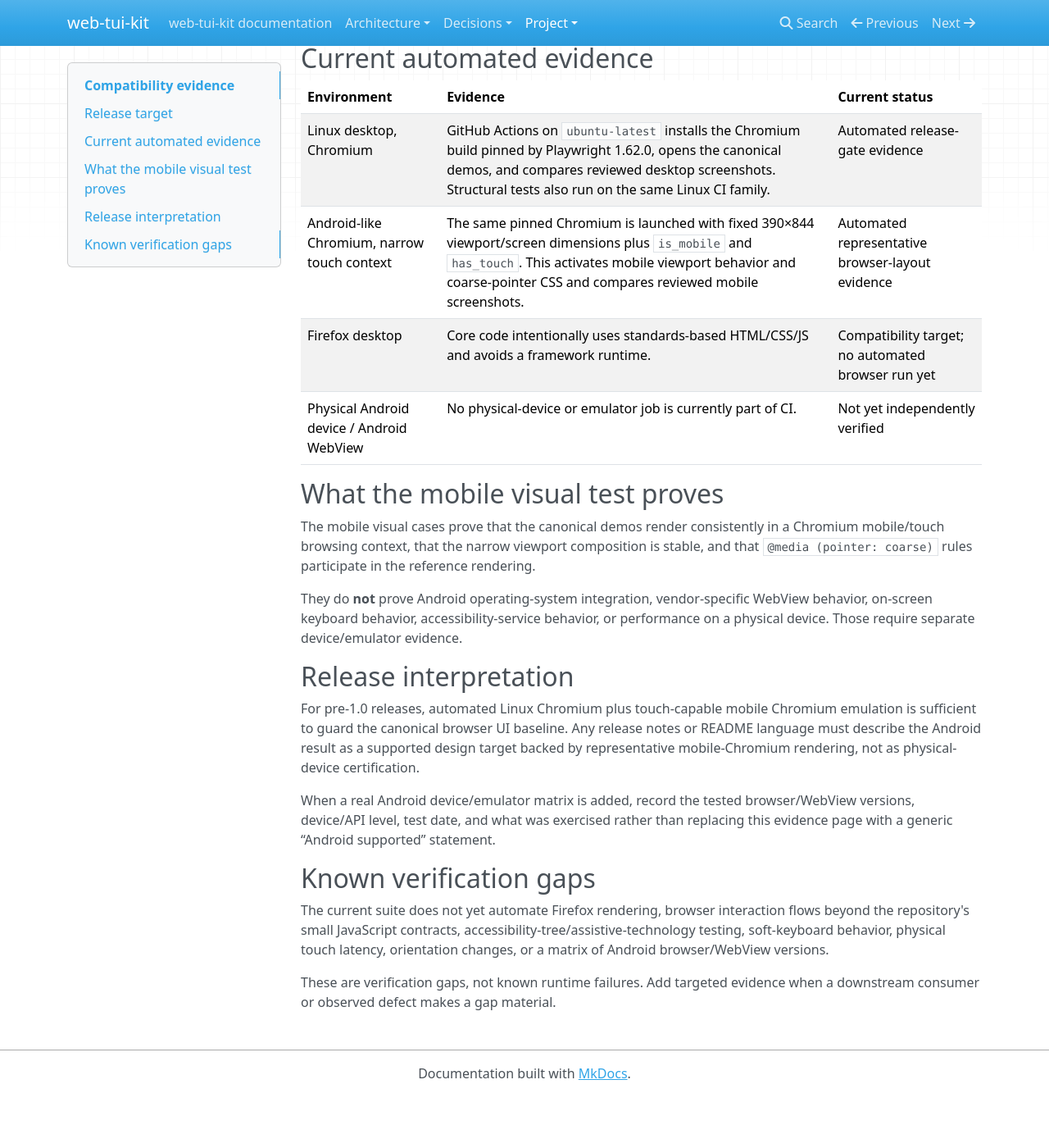
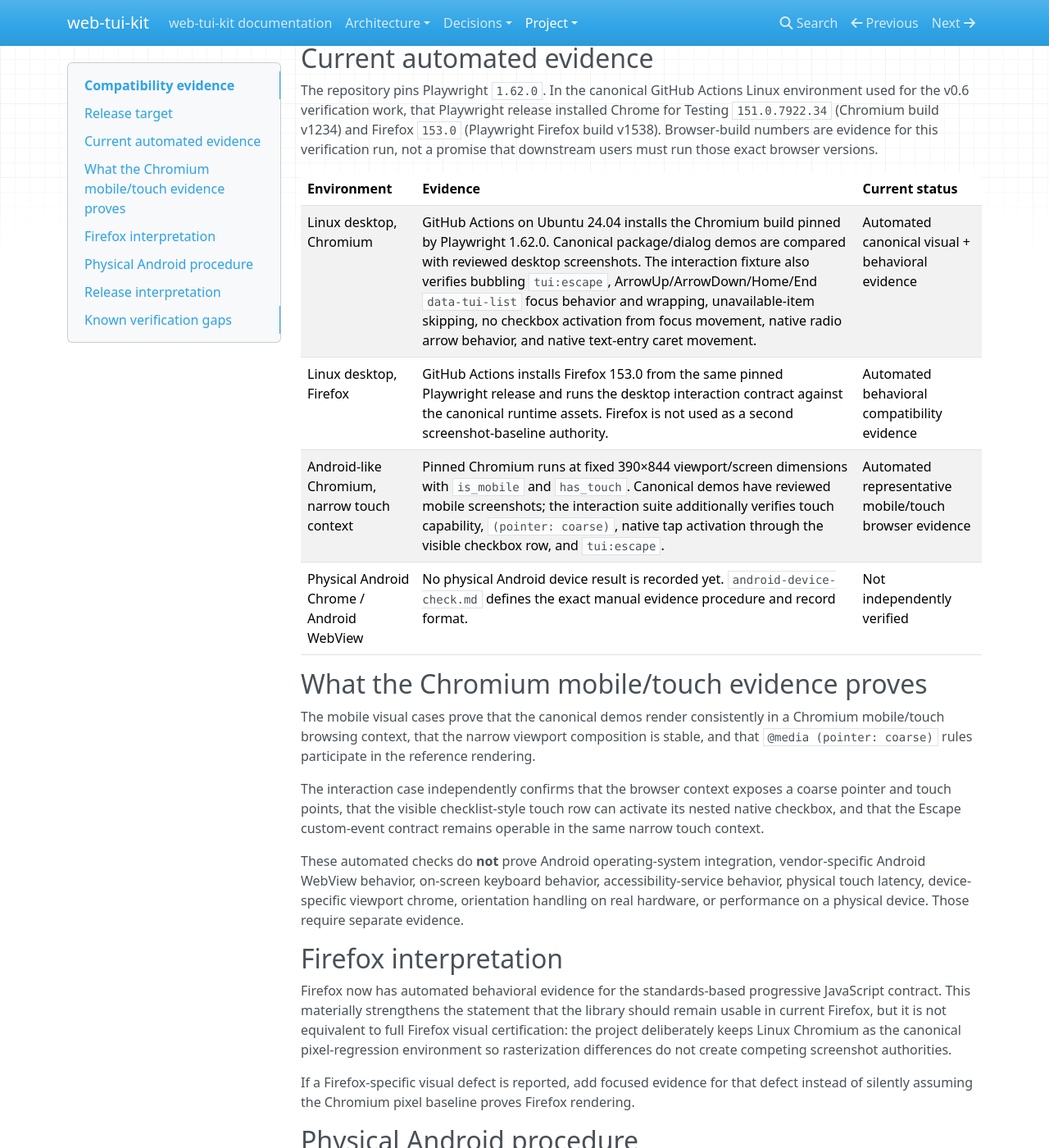
Before and after one commit to 1990jk1990/web-tui-kit, an MkDocs documentation site: the page built from docs/project/compatibility.md, in a window 1280 px wide and 1400 px high, scrolled down 281 px. Shown: the whole window at 82% size. Built offline with MkDocs 1.6.1, drawn with Linux system fonts in a browser that asks for light colours; nearby versions of some CDN libraries; before the commit the page ends 1618 px from its top, so only the background shows below that; some of the changed text lies outside the part shown.

Commit message:
docs: record cross-browser interaction evidence

```diff
--- a/docs/project/compatibility.md
+++ b/docs/project/compatibility.md
@@ -8,27 +8,41 @@ The runtime prioritizes current Chromium-based browsers on Linux desktop and And
 
 ## Current automated evidence
 
+The repository pins Playwright `1.62.0`. In the canonical GitHub Actions Linux environment used for the v0.6 verification work, that Playwright release installed Chrome for Testing `151.0.7922.34` (Chromium build v1234) and Firefox `153.0` (Playwright Firefox build v1538). Browser-build numbers are evidence for this verification run, not a promise that downstream users must run those exact browser versions.
+
 | Environment | Evidence | Current status |
 | --- | --- | --- |
-| Linux desktop, Chromium | GitHub Actions on `ubuntu-latest` installs the Chromium build pinned by Playwright 1.62.0, opens the canonical demos, and compares reviewed desktop screenshots. Structural tests also run on the same Linux CI family. | Automated release-gate evidence |
-| Android-like Chromium, narrow touch context | The same pinned Chromium is launched with fixed 390×844 viewport/screen dimensions plus `is_mobile` and `has_touch`. This activates mobile viewport behavior and coarse-pointer CSS and compares reviewed mobile screenshots. | Automated representative browser-layout evidence |
-| Firefox desktop | Core code intentionally uses standards-based HTML/CSS/JS and avoids a framework runtime. | Compatibility target; no automated browser run yet |
-| Physical Android device / Android WebView | No physical-device or emulator job is currently part of CI. | Not yet independently verified |
+| Linux desktop, Chromium | GitHub Actions on Ubuntu 24.04 installs the Chromium build pinned by Playwright 1.62.0. Canonical package/dialog demos are compared with reviewed desktop screenshots. The interaction fixture also verifies bubbling `tui:escape`, ArrowUp/ArrowDown/Home/End `data-tui-list` focus behavior and wrapping, unavailable-item skipping, no checkbox activation from focus movement, native radio arrow behavior, and native text-entry caret movement. | Automated canonical visual + behavioral evidence |
+| Linux desktop, Firefox | GitHub Actions installs Firefox 153.0 from the same pinned Playwright release and runs the desktop interaction contract against the canonical runtime assets. Firefox is not used as a second screenshot-baseline authority. | Automated behavioral compatibility evidence |
+| Android-like Chromium, narrow touch context | Pinned Chromium runs at fixed 390×844 viewport/screen dimensions with `is_mobile` and `has_touch`. Canonical demos have reviewed mobile screenshots; the interaction suite additionally verifies touch capability, `(pointer: coarse)`, native tap activation through the visible checkbox row, and `tui:escape`. | Automated representative mobile/touch browser evidence |
+| Physical Android Chrome / Android WebView | No physical Android device result is recorded yet. `android-device-check.md` defines the exact manual evidence procedure and record format. | Not independently verified |
 
-## What the mobile visual test proves
+## What the Chromium mobile/touch evidence proves
 
 The mobile visual cases prove that the canonical demos render consistently in a Chromium mobile/touch browsing context, that the narrow viewport composition is stable, and that `@media (pointer: coarse)` rules participate in the reference rendering.
 
-They do **not** prove Android operating-system integration, vendor-specific WebView behavior, on-screen keyboard behavior, accessibility-service behavior, or performance on a physical device. Those require separate device/emulator evidence.
+The interaction case independently confirms that the browser context exposes a coarse pointer and touch points, that the visible checklist-style touch row can activate its nested native checkbox, and that the Escape custom-event contract remains operable in the same narrow touch context.
+
+These automated checks do **not** prove Android operating-system integration, vendor-specific Android WebView behavior, on-screen keyboard behavior, accessibility-service behavior, physical touch latency, device-specific viewport chrome, orientation handling on real hardware, or performance on a physical device. Those require separate evidence.
+
+## Firefox interpretation
+
+Firefox now has automated behavioral evidence for the standards-based progressive JavaScript contract. This materially strengthens the statement that the library should remain usable in current Firefox, but it is not equivalent to full Firefox visual certification: the project deliberately keeps Linux Chromium as the canonical pixel-regression environment so rasterization differences do not create competing screenshot authorities.
+
+If a Firefox-specific visual defect is reported, add focused evidence for that defect instead of silently assuming the Chromium pixel baseline proves Firefox rendering.
+
+## Physical Android procedure
+
+`docs/project/android-device-check.md` defines the current manual physical-device checklist and an evidence record template. A real result must include the tested repository commit/tag, device model, Android version, Chrome version, date, and observed outcomes. Until such a record exists, physical Android Chrome and WebView remain unverified regardless of the mobile/touch Chromium CI result.
 
 ## Release interpretation
 
-For pre-1.0 releases, automated Linux Chromium plus touch-capable mobile Chromium emulation is sufficient to guard the canonical browser UI baseline. Any release notes or README language must describe the Android result as a supported design target backed by representative mobile-Chromium rendering, not as physical-device certification.
+For pre-1.0 releases, automated canonical Chromium screenshots plus Chromium/Firefox interaction verification provide the normal browser release gates. Representative touch-capable Chromium evidence supports the Android browser design target but must continue to be described as emulation/browser evidence rather than physical-device certification.
 
-When a real Android device/emulator matrix is added, record the tested browser/WebView versions, device/API level, test date, and what was exercised rather than replacing this evidence page with a generic “Android supported” statement.
+Tag-triggered publication runs the browser interaction suite before release artifact creation/publication, so a regression in the exercised Chromium/Firefox interaction contract blocks a future release.
 
 ## Known verification gaps
 
-The current suite does not yet automate Firefox rendering, browser interaction flows beyond the repository's small JavaScript contracts, accessibility-tree/assistive-technology testing, soft-keyboard behavior, physical touch latency, orientation changes, or a matrix of Android browser/WebView versions.
+The current suite does not automate Firefox pixel rendering, accessibility-tree/assistive-technology behavior, physical Android devices, Android WebView/browser-version matrices, software-keyboard behavior, real-device orientation changes, physical touch latency, or an automated React/Vue version matrix for the source recipes.
 
-These are verification gaps, not known runtime failures. Add targeted evidence when a downstream consumer or observed defect makes a gap material.
+These are verification gaps, not known runtime failures. Add targeted evidence when a downstream consumer, release risk, or observed defect makes a gap material.
```
